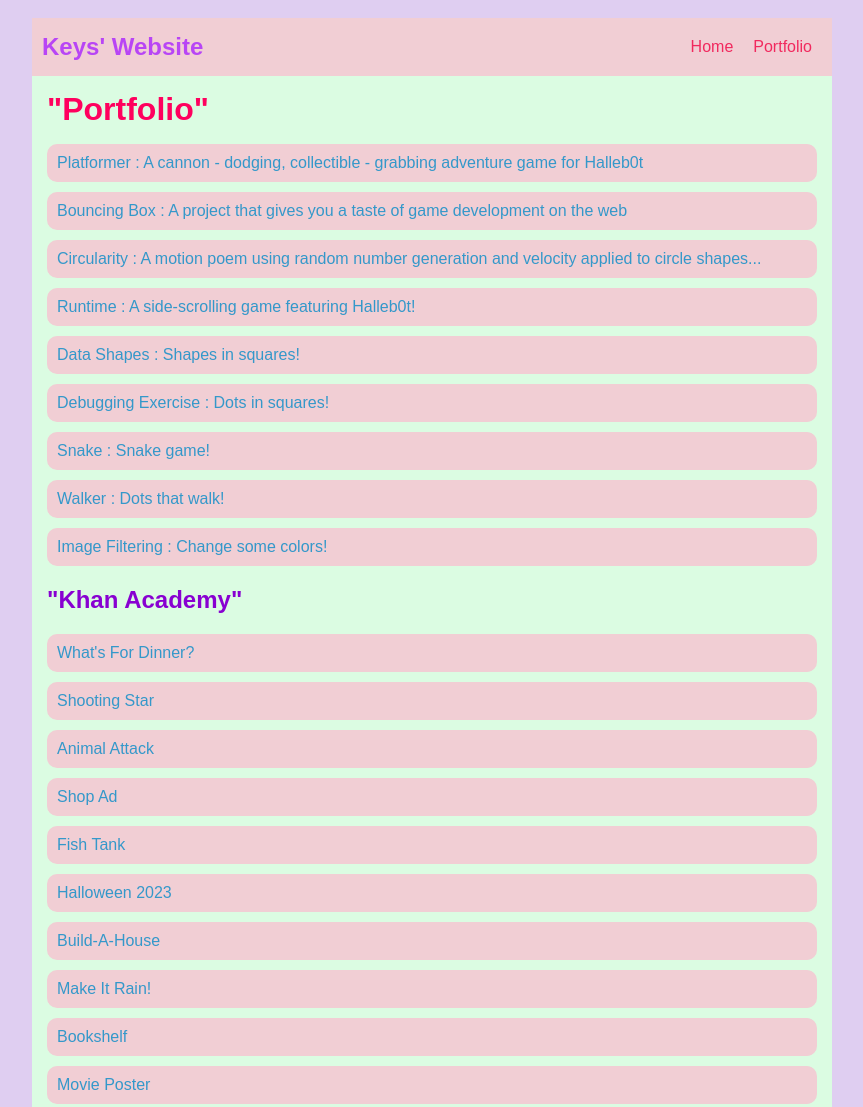
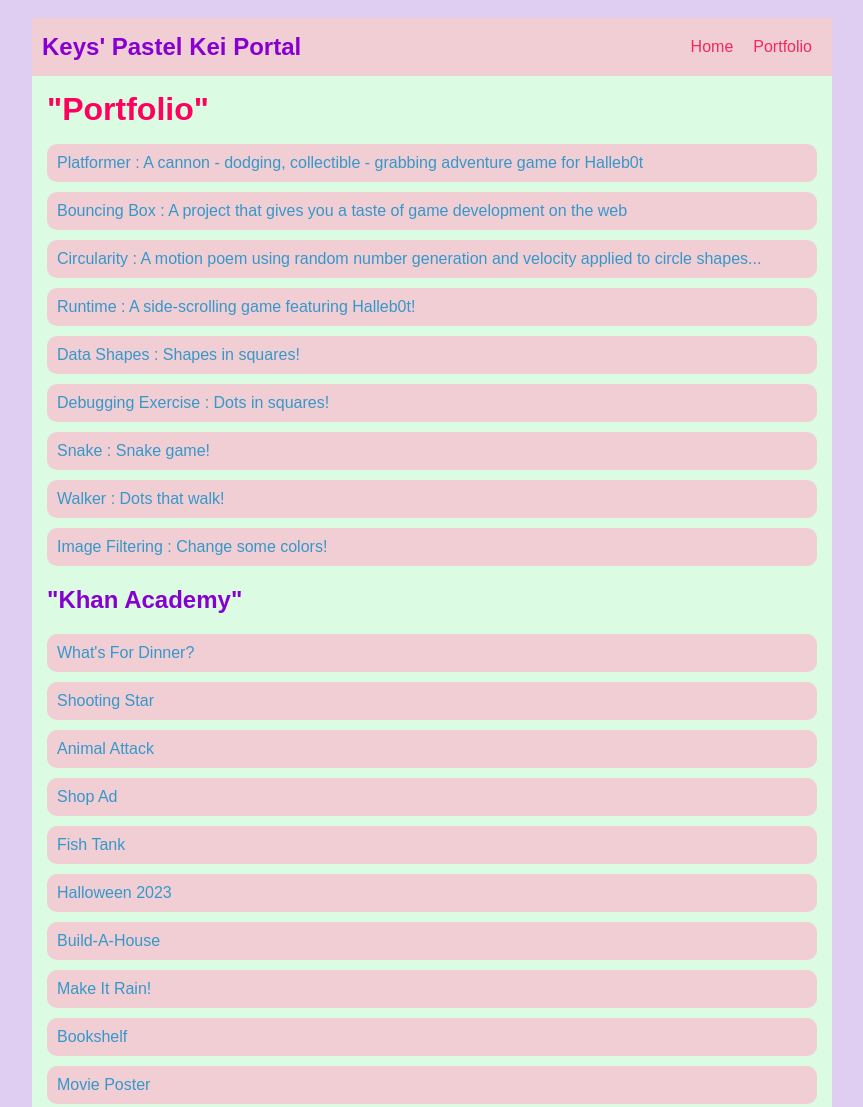
Before and after one commit to kiragarretson/kiragarretson.github.io, a plain HTML site: page portfolio.html in a window 1280 px wide. Shown: the top 1107 px of the page, without its empty margins (208-1071 px from the left). Drawn offline with Linux system fonts and the light colour scheme.

Commit message:
we getting cute with it

```diff
--- a/portfolio.html
+++ b/portfolio.html
@@ -7,7 +7,7 @@
     <body>
       <div id="all-contents">
         <nav>
-            <h1>Keys' Website</h1>
+            <h1>Keys' Pastel Kei Portal</h1>
             <ul id="nav-ul"></ul>
                 <li class='nav-li'><a href = 'index.html'>Home</a></li>
                 <li class='nav-li'><a href = 'portfolio.html'>Portfolio</a></li>
--- a/style.css
+++ b/style.css
@@ -19,7 +19,7 @@
    h1 {
        display: flex;
        align-items: center;
-       color: rgb(184, 69, 245);
+       color: rgb(136, 0, 209);
        flex: 1;
        margin: 0;
    }
```
